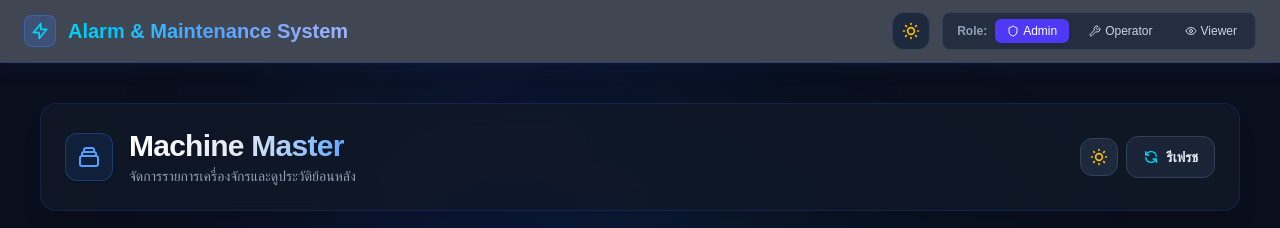
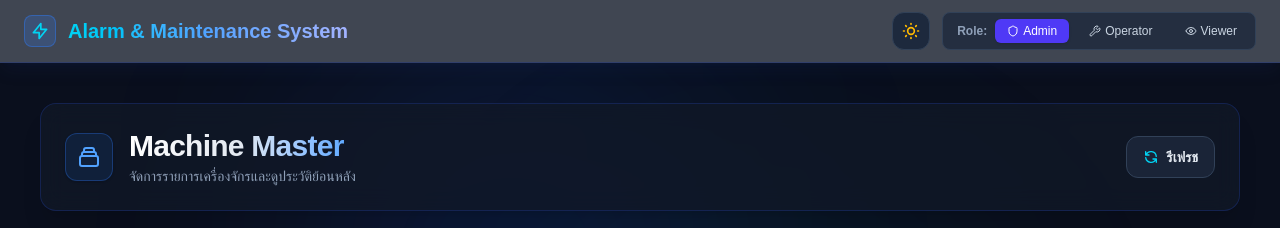
Before and after one commit to wannipa-s-source/alarm-maintenance-system, a Next.js app: page /machines in a window 1280 px wide. Shown: the top 228 px of the page. Built offline with nearby package versions, Linux system fonts and the light colour scheme; no server answers; the database is empty.

Commit message:
Add Role Context and Role-based Access Control

```diff
--- a/app/machines/page.tsx
+++ b/app/machines/page.tsx
@@ -5,7 +5,6 @@
 import Link from 'next/link';
 import { useRole } from '@/context/RoleContext';
 import toast from 'react-hot-toast';
-import ThemeToggle from '@/components/ThemeToggle';
 
 export default function MachinesPage() {
   const { role, canEdit, canDelete } = useRole();
@@ -109,11 +108,8 @@
             </div>
           </div>
 
-          <div className="flex items-center justify-between sm:justify-end gap-2 pt-2 sm:pt-0 border-t sm:border-t-0 border-slate-200 dark:border-slate-800">
-            {/* ปุ่มสลับ Theme */}
-            <ThemeToggle />
-
-            {/* ปุ่ม Refresh */}
+          <div className="flex items-center justify-end gap-2 pt-2 sm:pt-0 border-t sm:border-t-0 border-slate-200 dark:border-slate-800">
+            {/* ปุ่ม Refresh (ตัด ThemeToggle ออกจากหน้านี้แล้ว เหลือไว้แค่ปุ่มบน Header หลัก) */}
             <button
               onClick={fetchMachines}
               className="inline-flex items-center justify-center gap-2 px-4 py-2.5 bg-slate-100 hover:bg-slate-200 dark:bg-slate-800/80 dark:hover:bg-slate-700 text-slate-700 dark:text-slate-200 rounded-xl text-xs sm:text-sm font-semibold border border-slate-300 dark:border-slate-700 transition-all duration-200 active:scale-95"
```
